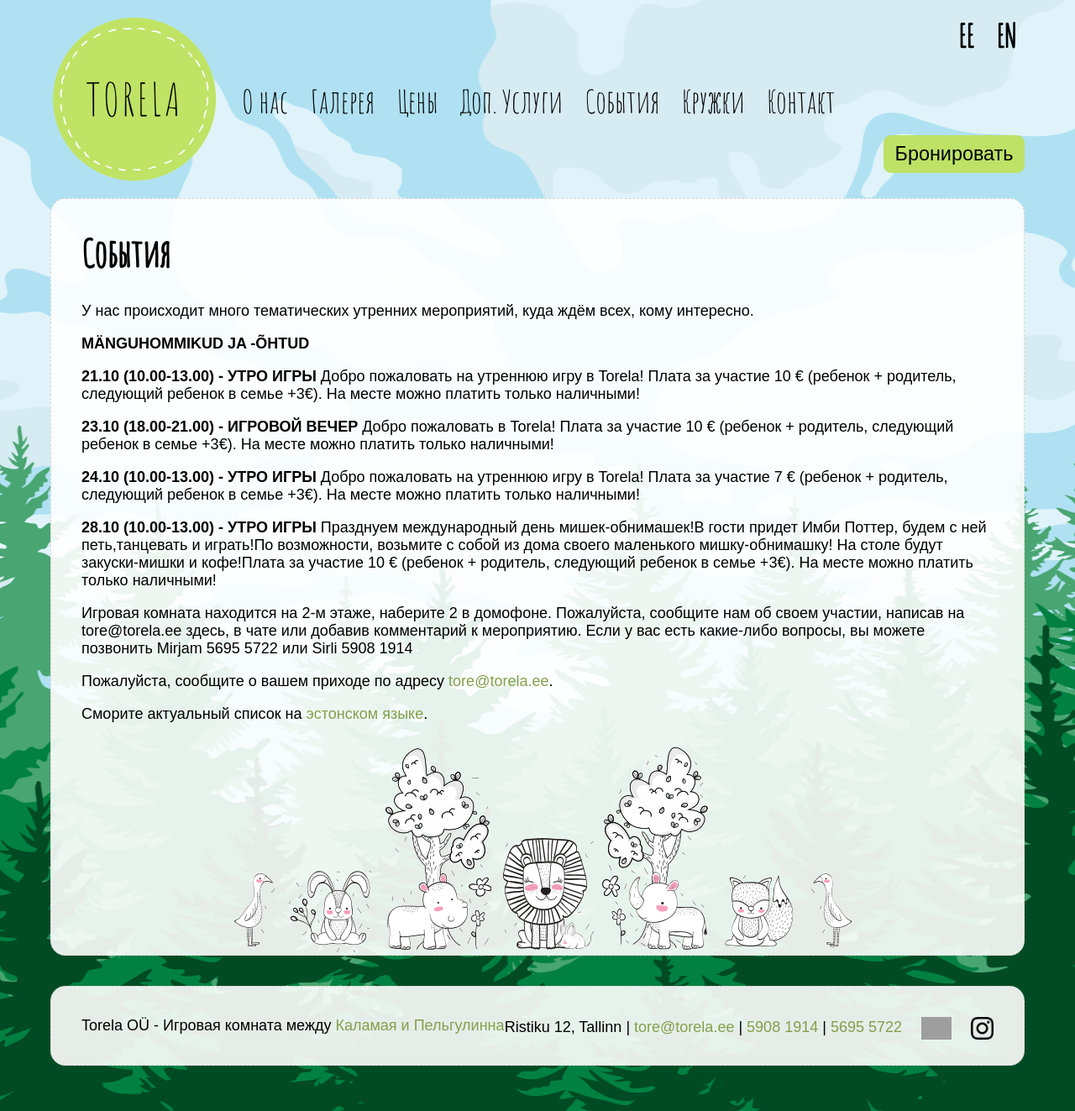
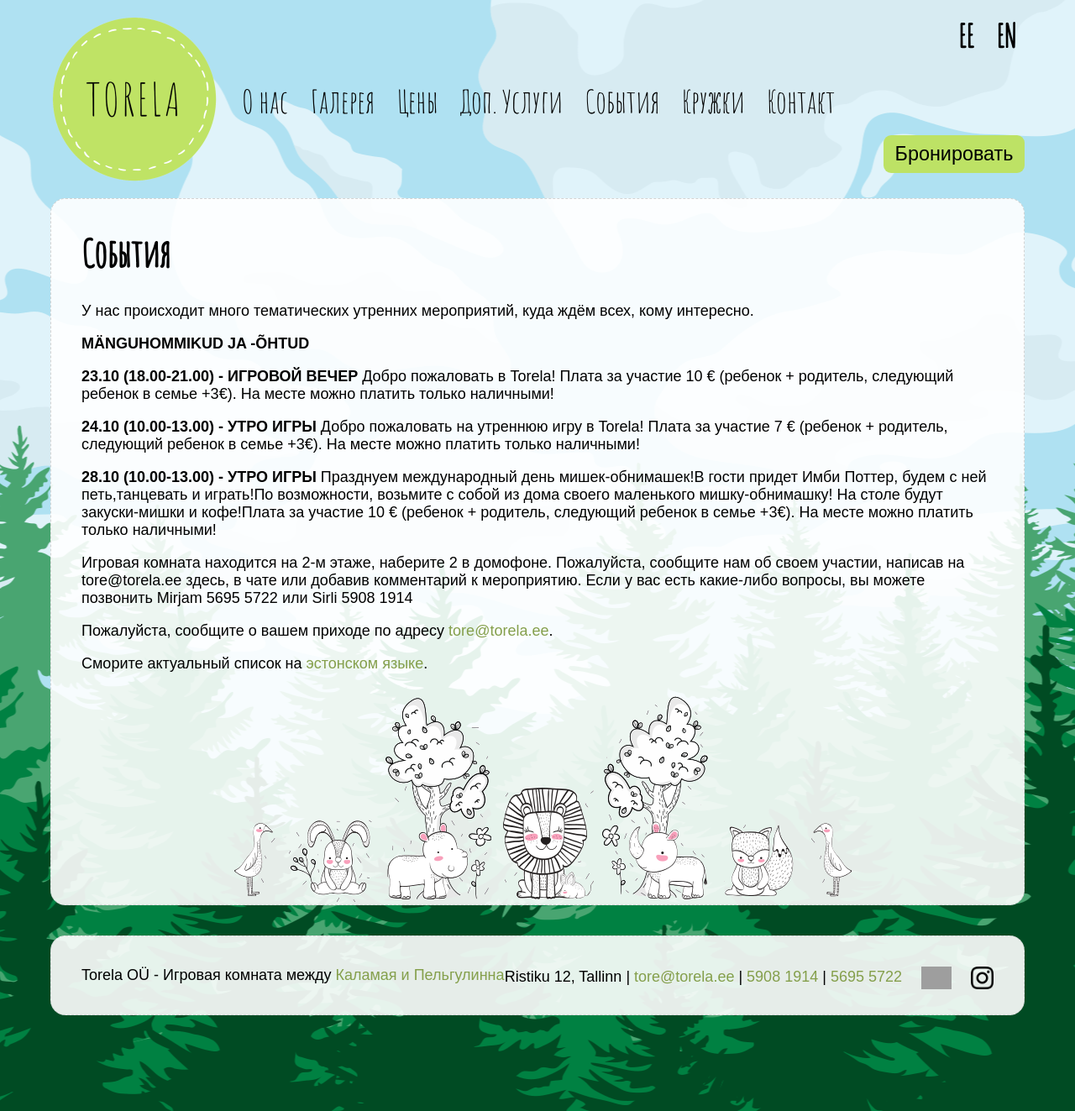
Before and after one commit to mypsik/torela, a Jekyll site: the page built from ru/events/index.md, in a window 1280 px wide. Shown: the whole page at 84% size. Built offline with Jekyll 4.4.1, drawn with Linux system fonts in a browser that asks for light colours; grey boxes are pictures that could not be loaded.

Commit message:
Update index.md

```diff
--- a/ru/events/index.md
+++ b/ru/events/index.md
@@ -9,12 +9,6 @@ et: /syndmused/
 У нас происходит много тематических утренних мероприятий, куда ждём всех, кому интересно.
 
 **MÄNGUHOMMIKUD JA -ÕHTUD**
-
-
-**21.10 (10.00-13.00) - УТРО ИГРЫ**
-Добро пожаловать на утреннюю игру в Torela!
-Плата за участие 10 € (ребенок + родитель, следующий ребенок в семье +3€).
-На месте можно платить только наличными!
 
 
 **23.10 (18.00-21.00) - ИГРОВОЙ ВЕЧЕР**
```
